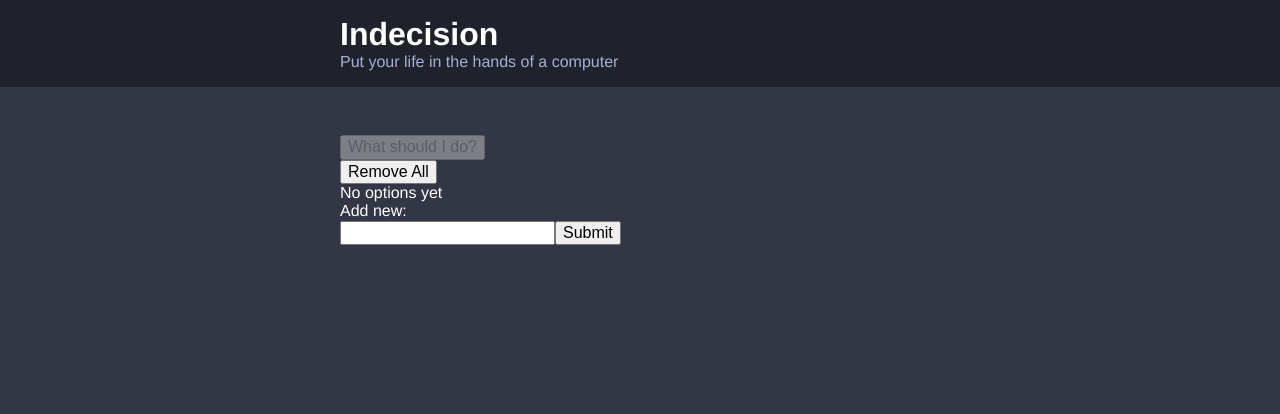
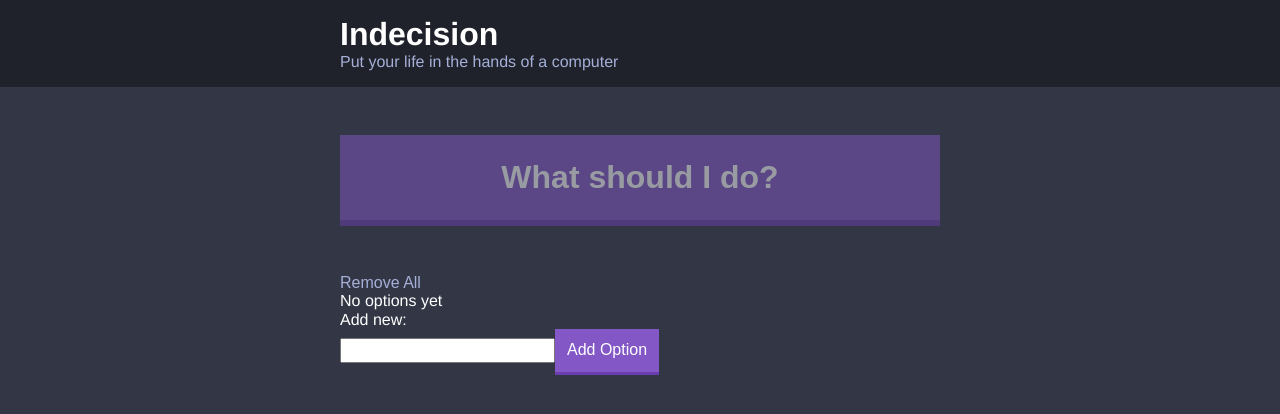
Before and after one commit to simeonkerkola/react-indecision, a React app: page / in a window 1280 px wide. Shown: the top 414 px of the page. Built offline with nearby package versions, Linux system fonts and the light colour scheme.

Commit message:
Set up styling for buttons

```diff
--- a/src/components/Action.jsx
+++ b/src/components/Action.jsx
@@ -3,6 +3,7 @@ import React from 'react'
 const Action = (props) => (
   <div>
     <button
+      className="big-button"
       onClick={props.handlePick}
       disabled={!props.hasOptions}
       >
--- a/src/components/AddOption.jsx
+++ b/src/components/AddOption.jsx
@@ -22,7 +22,7 @@ export default class AddOption extends React.Component {
         {this.state.error && <p>{this.state.error}</p>}
         <form onSubmit={this.handleAddOption}>
           <input type="text" name="newOption"/>
-          <button>Submit</button>
+          <button className="button">Add Option</button>
         </form>
       </div>
     )
--- a/src/components/Option.jsx
+++ b/src/components/Option.jsx
@@ -4,6 +4,7 @@ const Option = (props) => (
   <div>
     {props.optionText}
     <button
+      className="button button--link"
       onClick={(e) => {
         props.handleDeleteOption(props.optionText)
       }}
--- a/src/components/Options.jsx
+++ b/src/components/Options.jsx
@@ -5,7 +5,12 @@ import Option from './Option.jsx'
 const Options = (props) => (
   <div>
     {/* <p>You have: {options.length} options</p> */}
-    <button onClick={props.handleDeleteOptions}>Remove All</button>
+    <button
+      className="button button--link"
+      onClick={props.handleDeleteOptions}
+      >
+        Remove All
+      </button>
       <br/>
       {props.options.length ? <label>Your options: </label> : <label>No options yet</label>}
       {
--- a/src/styles/base/_base.scss
+++ b/src/styles/base/_base.scss
@@ -8,3 +8,11 @@ body {
   font-family: Helvetica, Arial, sans-serif;
   font-size: $m-size;
 }
+
+button {
+  cursor: pointer;
+}
+
+button:disabled {
+  cursor: default;
+}
--- a/src/styles/base/_settings.scss
+++ b/src/styles/base/_settings.scss
@@ -2,8 +2,10 @@
 $off-black: #20222b;
 $dark-blue: #333745;
 $off-white: #a5afd7;
+$purple: #8357c5;
 
 // Spacing
+$s-size: 1.2rem;
 $m-size: 1.6rem;
 $l-size: 3.2rem;
 $xl-size: 4.8rem;
--- /dev/null
+++ b/src/styles/components/_button.scss
@@ -0,0 +1,34 @@
+// Big Button
+.big-button {
+  background: $purple;
+  border: none;
+  border-bottom: .6rem solid darken($purple, 9%);
+  color: white;
+  font-weight: bold;
+  font-size: $l-size;
+  margin-bottom: $xl-size;
+  padding: 2.4rem;
+  width: 100%;
+}
+
+.big-button:disabled {
+  opacity: .5;
+}
+
+// Button
+.button {
+  background: $purple;
+  border: none;
+  border-bottom: .3rem solid darken($purple, 9%);
+  color: white;
+  font-weight: 500;
+  padding: $s-size;
+}
+
+// bem -modifier
+.button--link {
+  background: none;
+  border: none;
+  color: $off-white;
+  padding: 0;
+}
--- a/src/styles/styles.scss
+++ b/src/styles/styles.scss
@@ -1,4 +1,5 @@
 @import './base/settings';
 @import './base/base';
+@import './components/button';
 @import './components/container';
 @import './components/header';
```
Lines whose indentation alone changed are shown as unchanged.
